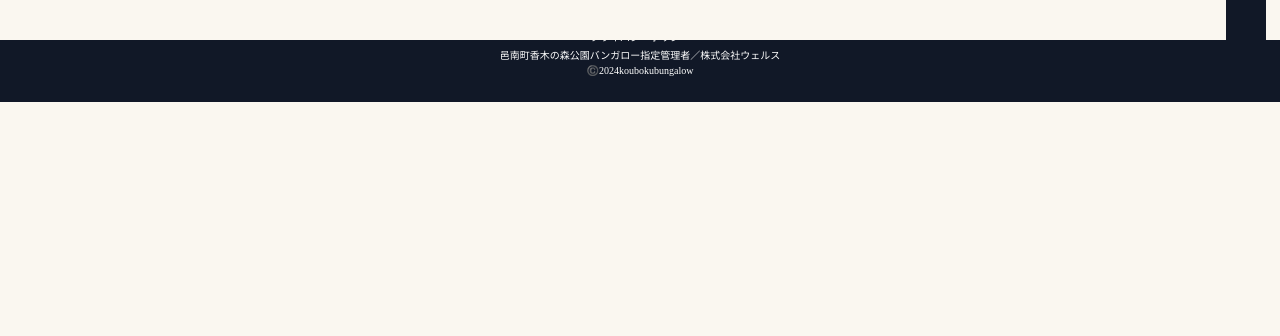
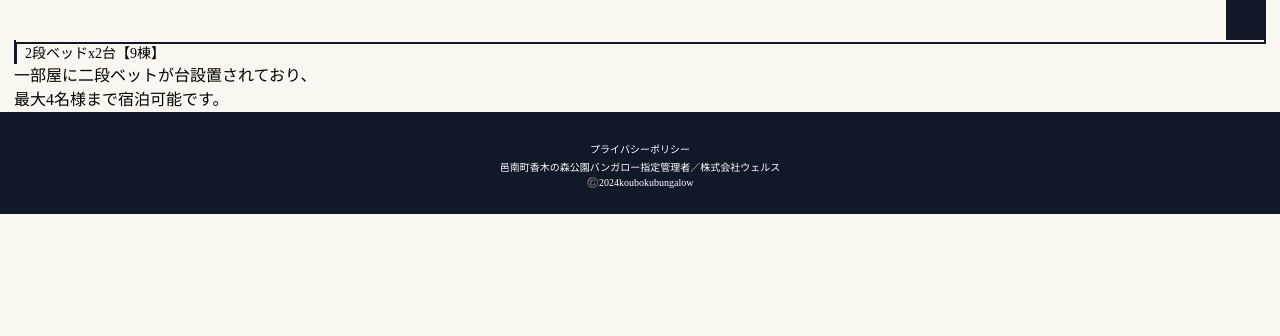
Before and after one commit to nka21/techc-web-project-02, an Astro site: page /about in a window 1280 px wide. Built offline with nearby package versions, Linux system fonts and the light colour scheme; Astro itself is replaced by a stand-in of ours; a web font is replaced by a local one.

Commit message:
1つ目のコンテンツを作成

```diff
--- a/src/pages/about.astro
+++ b/src/pages/about.astro
@@ -4,6 +4,17 @@ import SecTitle from '../components/common/SecTitle.astro';
 import InnerTitle from '../components/common/InnerTitle.astro';
 ---
 
-<Layout title="about">
-    <!-- 閉じないようにコメントを入れました。 -->
+<Layout title="施設案内">
+    <article>
+        <section>
+            <SecTitle>施設案内</SecTitle>
+            <div>
+                <InnerTitle>2段ベッドx2台【9棟】</InnerTitle>
+                <p>
+                    一部屋に二段ベットが台設置されており、<br />
+                    最大4名様まで宿泊可能です。
+                </p>
+            </div>
+        </section>
+    </article>
 </Layout>
```
